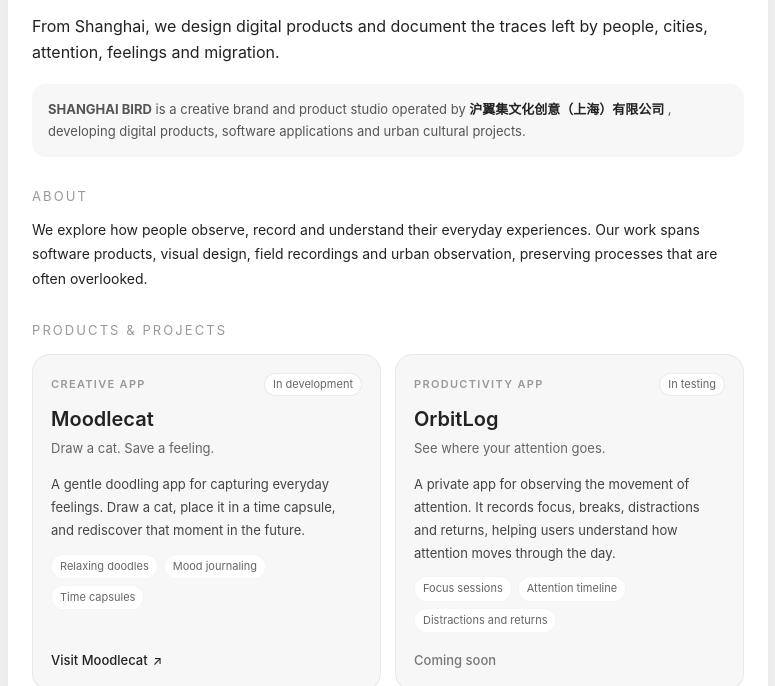
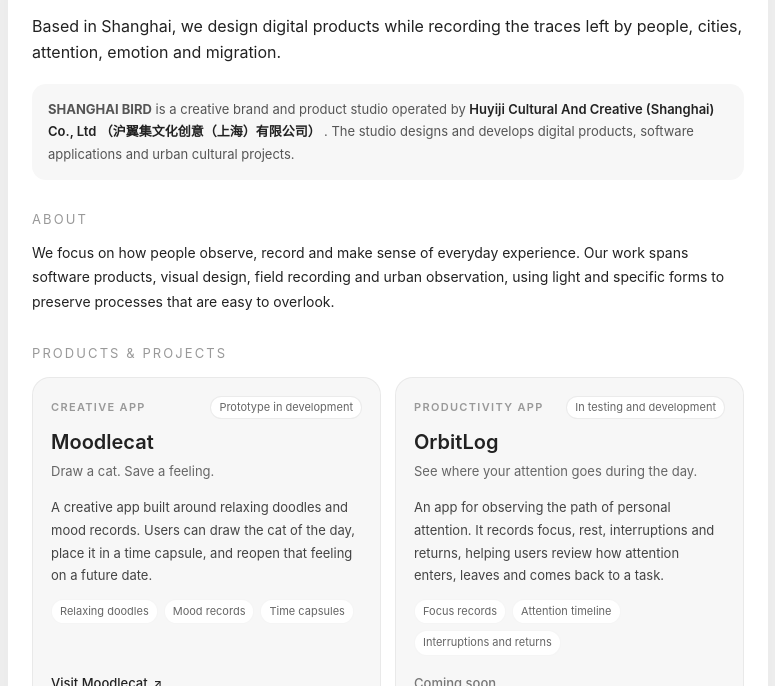
Before and after one commit to reyes-pippin/shanghaibird-site, a plain HTML site: page index.html in a window 1280 px wide. Both pictures are taken after a click on the button "Switch language". Shown: the part 114-800 px from the top of the page, without its empty margins (252-1027 px from the left). Drawn offline with Linux system fonts and the light colour scheme.

Commit message:
Update index.html

```diff
--- a/index.html
+++ b/index.html
@@ -527,8 +527,8 @@
       </p>
 
       <p class="tagline en">
-        From Shanghai, we design digital products and document
-        the traces left by people, cities, attention, feelings and migration.
+        Based in Shanghai, we design digital products while recording
+        the traces left by people, cities, attention, emotion and migration.
       </p>
 
       <div class="organization-note">
@@ -546,9 +546,10 @@
           <strong>SHANGHAI BIRD</strong>
           is a creative brand and product studio operated by
           <span class="organization-name">
-            沪翼集文化创意（上海）有限公司
-          </span>, developing digital products, software applications
-          and urban cultural projects.
+            Huyiji Cultural And Creative (Shanghai) Co., Ltd
+            （沪翼集文化创意（上海）有限公司）
+          </span>. The studio designs and develops digital products,
+          software applications and urban cultural projects.
         </p>
       </div>
     </header>
@@ -564,10 +565,11 @@
       </p>
 
       <p class="en">
-        We explore how people observe, record and understand
-        their everyday experiences. Our work spans software products,
-        visual design, field recordings and urban observation,
-        preserving processes that are often overlooked.
+        We focus on how people observe, record and make sense of
+        everyday experience. Our work spans software products,
+        visual design, field recording and urban observation,
+        using light and specific forms to preserve processes that
+        are easy to overlook.
       </p>
     </section>
 
@@ -590,7 +592,7 @@
 
             <span class="product-status">
               <span class="zh">原型开发中</span>
-              <span class="en">In development</span>
+              <span class="en">Prototype in development</span>
             </span>
           </div>
 
@@ -613,9 +615,9 @@
           </p>
 
           <p class="product-description en">
-            A gentle doodling app for capturing everyday feelings.
-            Draw a cat, place it in a time capsule,
-            and rediscover that moment in the future.
+            A creative app built around relaxing doodles and mood records.
+            Users can draw the cat of the day, place it in a time capsule,
+            and reopen that feeling on a future date.
           </p>
 
           <ul class="product-points zh">
@@ -626,7 +628,7 @@
 
           <ul class="product-points en">
             <li>Relaxing doodles</li>
-            <li>Mood journaling</li>
+            <li>Mood records</li>
             <li>Time capsules</li>
           </ul>
 
@@ -650,7 +652,7 @@
 
             <span class="product-status">
               <span class="zh">测试开发中</span>
-              <span class="en">In testing</span>
+              <span class="en">In testing and development</span>
             </span>
           </div>
 
@@ -663,7 +665,7 @@
           </p>
 
           <p class="product-tagline en">
-            See where your attention goes.
+            See where your attention goes during the day.
           </p>
 
           <p class="product-description zh">
@@ -673,9 +675,10 @@
           </p>
 
           <p class="product-description en">
-            A private app for observing the movement of attention.
-            It records focus, breaks, distractions and returns,
-            helping users understand how attention moves through the day.
+            An app for observing the path of personal attention.
+            It records focus, rest, interruptions and returns,
+            helping users review how attention enters, leaves and
+            comes back to a task.
           </p>
 
           <ul class="product-points zh">
@@ -685,9 +688,9 @@
           </ul>
 
           <ul class="product-points en">
-            <li>Focus sessions</li>
+            <li>Focus records</li>
             <li>Attention timeline</li>
-            <li>Distractions and returns</li>
+            <li>Interruptions and returns</li>
           </ul>
 
           <div class="product-coming-soon">
@@ -729,7 +732,7 @@
           </p>
 
           <p class="product-description en">
-            An urban cultural project from Shanghai.
+            An urban cultural observation project based in Shanghai.
             Through walks, bird observation, field recordings,
             podcasts and sound maps, it documents how people and birds
             stay, leave and meet again in the city.
@@ -744,7 +747,7 @@
           <ul class="product-points en">
             <li>Urban observation</li>
             <li>Birds and migration</li>
-            <li>Podcast and sound map</li>
+            <li>Podcasts and sound maps</li>
           </ul>
         </article>
       </div>
@@ -768,9 +771,8 @@
           </p>
 
           <p class="en">
-            Search for <strong>SH飞行</strong> or
-            <strong>Shanghai Bird</strong> on WeChat,
-            or scan the QR code.
+            On WeChat, search for the Official Account
+            <strong>SH飞行</strong>, or scan the QR code.
           </p>
 
           <p class="zh">
@@ -779,9 +781,9 @@
           </p>
 
           <p class="en">
-            New episodes, product updates, observation events
-            and early sound-map tests will be announced
-            on the Official Account.
+            New episodes, product updates, offline observation events
+            and early access to sound-map tests will be announced first
+            through the Official Account.
           </p>
         </div>
       </div>
@@ -794,7 +796,7 @@
       <ul class="contact-list">
         <li>
           <span class="zh">企业邮箱：</span>
-          <span class="en">Email: </span>
+          <span class="en">Business email: </span>
 
           <a href="mailto:contact@shanghaibird.com">
             contact@shanghaibird.com
@@ -806,7 +808,9 @@
         </li>
 
         <li class="en">
-          Legal entity: 沪翼集文化创意（上海）有限公司
+          Operator and legal entity:
+          Huyiji Cultural And Creative (Shanghai) Co., Ltd
+          （沪翼集文化创意（上海）有限公司）
         </li>
 
         <li>
@@ -831,7 +835,8 @@
         </div>
 
         <div class="en">
-          Operated by 沪翼集文化创意（上海）有限公司
+          Operated by Huyiji Cultural And Creative (Shanghai) Co., Ltd
+          （沪翼集文化创意（上海）有限公司）
         </div>
       </div>
 
@@ -844,7 +849,7 @@
 -->
         <a href="#products">
           <span class="zh">产品与项目</span>
-          <span class="en">Products</span>
+          <span class="en">Products and Projects</span>
         </a>
 
         <a href="mailto:contact@shanghaibird.com">
@@ -940,7 +945,7 @@
           if (descriptionElement) {
             descriptionElement.setAttribute(
               "content",
-              "SHANGHAI BIRD is a creative brand and product studio operated by 沪翼集文化创意（上海）有限公司."
+              "SHANGHAI BIRD is a creative brand and product studio operated by Huyiji Cultural And Creative (Shanghai) Co., Ltd（沪翼集文化创意（上海）有限公司）, designing and developing digital products, software applications and urban cultural projects."
             );
           }
         }
```
